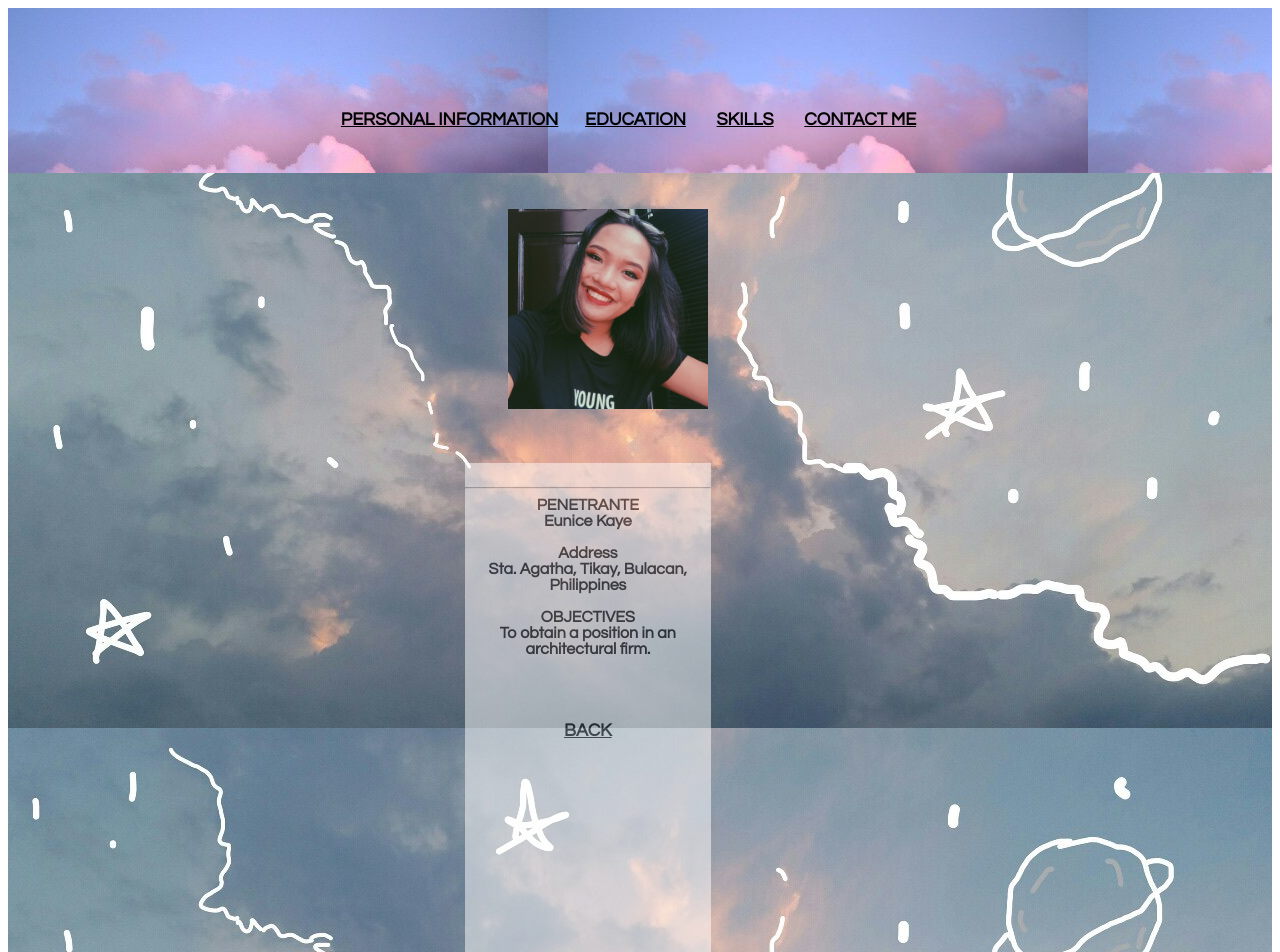
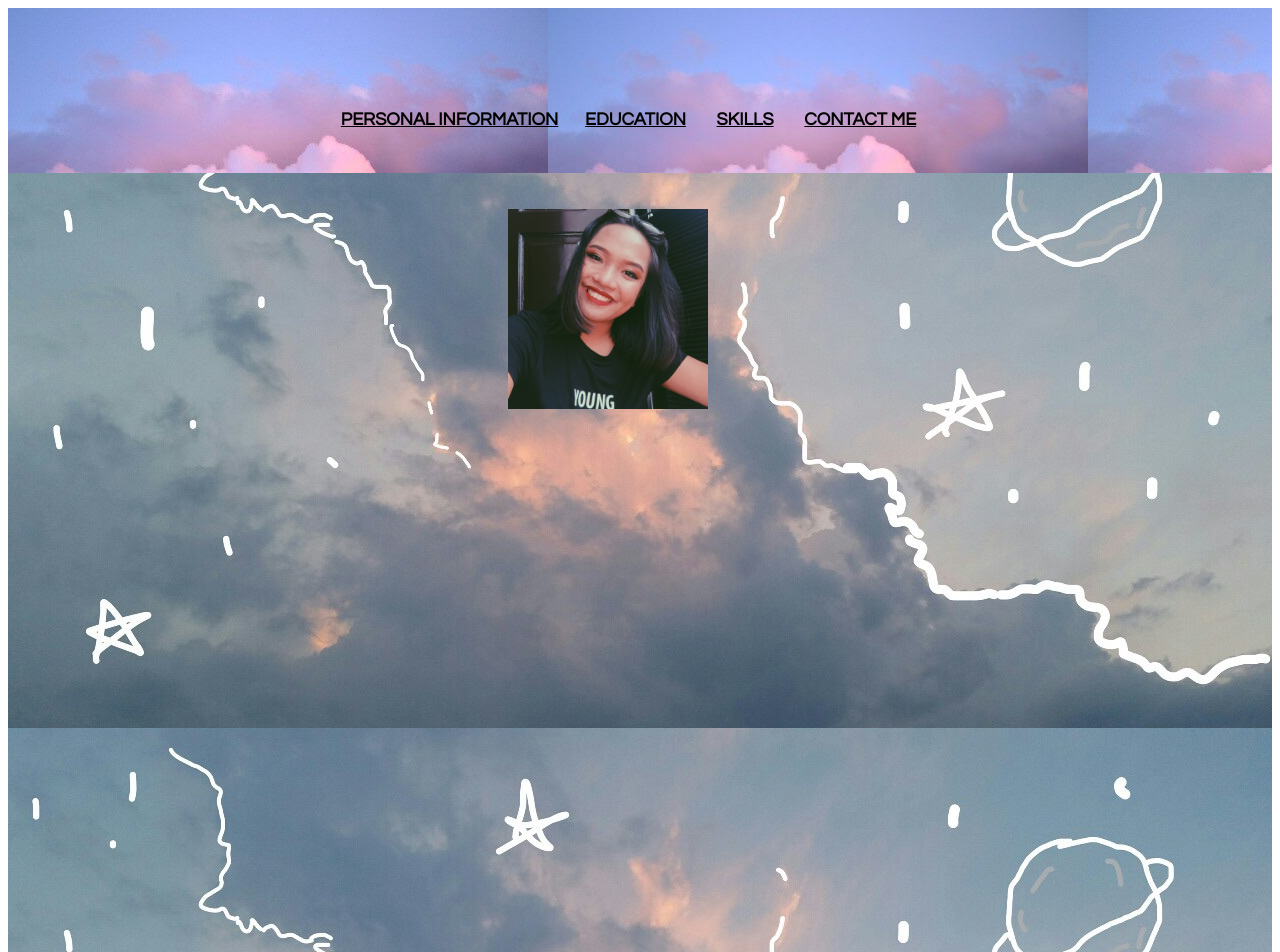
Before and after one commit to Justnairb/ekpenetrante.github.io, a plain HTML site: page index.html in a window 1280 px wide. Shown: the top 952 px of the page. Drawn offline with Linux system fonts and the light colour scheme.

Commit message:
Update index.html

```diff
--- a/index.html
+++ b/index.html
@@ -18,7 +18,7 @@ background-attachment:fixed
 }
 #ac
 {background-color: rgb(255, 255, 255);
-opacity: 0.5;
+opacity: 0.2%;
 margin-left: 15%;
 margin-right: 20%;
 
```
